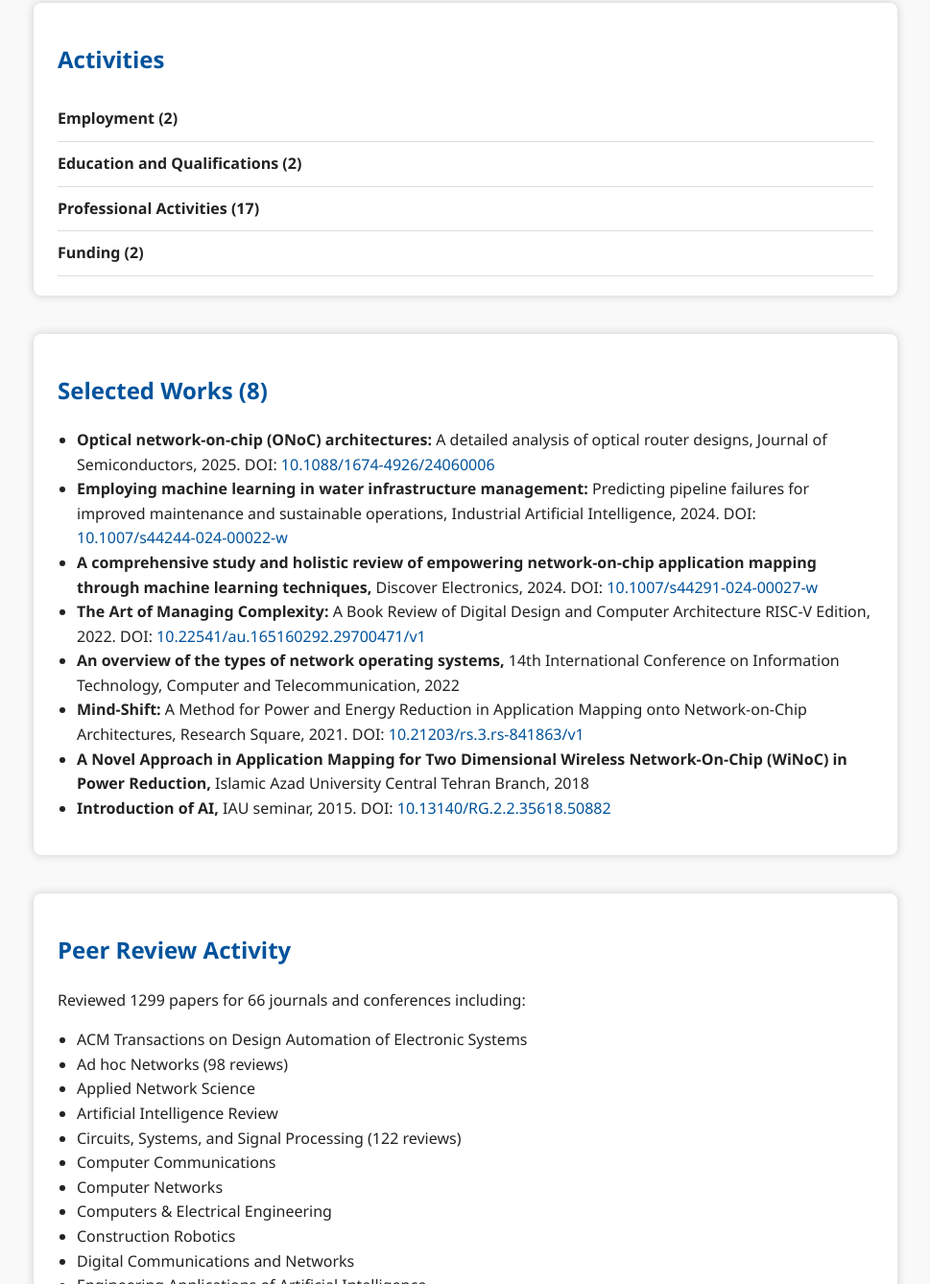
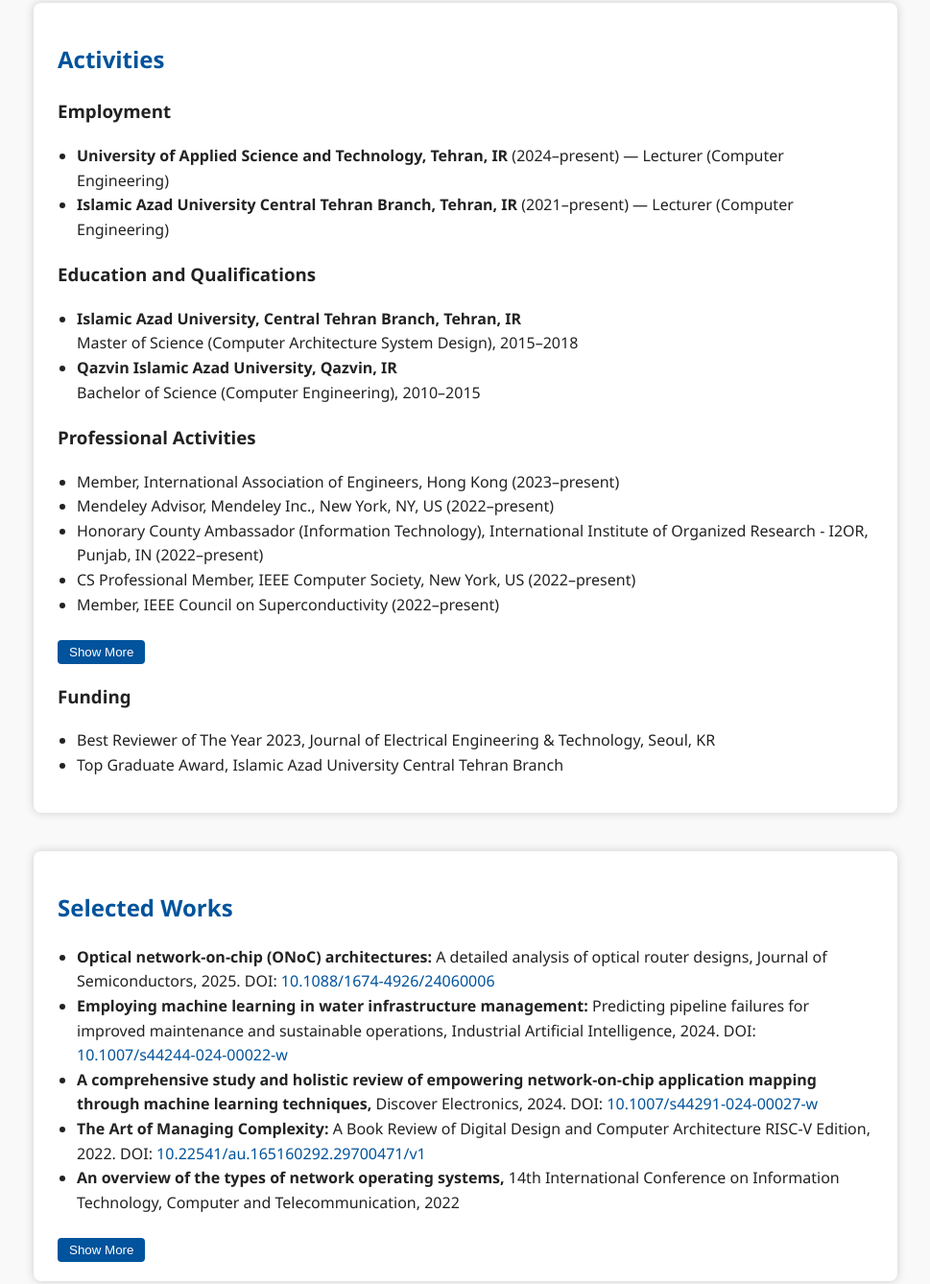
Before and after one commit to yasin-asadi/yasin-asadi.github.io, a plain HTML site: page index.html in a window 1280 px wide. Shown: the part 536-1874 px from the top of the page at 96% size, without its empty margins (155-1124 px from the left). Drawn offline with Linux system fonts and the light colour scheme.

Commit message:
Update index.html
# 2

```diff
--- a/index.html
+++ b/index.html
@@ -14,7 +14,7 @@
     background: #f9f9f9;
     color: #222;
   }
-  h1, h2, h3 {
+  h1, h2 {
     color: #00539C;
   }
   a {
@@ -35,18 +35,17 @@
     list-style-type: disc;
     padding-left: 20px;
   }
-  .collapsible {
+  button.show-more {
+    background-color: #00539C;
+    color: white;
+    border: none;
+    padding: 5px 12px;
+    border-radius: 4px;
     cursor: pointer;
-    user-select: none;
-    padding: 10px 0;
-    font-weight: bold;
-    border-bottom: 1px solid #ddd;
+    margin-top: 8px;
   }
-  .content {
-    display: none;
-    padding: 10px 0 15px 15px;
-    border-left: 3px solid #00539C;
-    margin-bottom: 10px;
+  button.show-more:hover {
+    background-color: #003d66;
   }
   footer {
     text-align: center;
@@ -81,27 +80,22 @@
 <section>
   <h2>Activities</h2>
 
-  <div class="collapsible">Employment (2)</div>
-  <div class="content">
+  <h3>Employment</h3>
   <ul>
     <li><strong>University of Applied Science and Technology, Tehran, IR</strong> (2024–present) — Lecturer (Computer Engineering)</li>
     <li><strong>Islamic Azad University Central Tehran Branch, Tehran, IR</strong> (2021–present) — Lecturer (Computer Engineering)</li>
   </ul>
-  </div>
 
-  <div class="collapsible">Education and Qualifications (2)</div>
-  <div class="content">
+  <h3>Education and Qualifications</h3>
   <ul>
     <li><strong>Islamic Azad University, Central Tehran Branch, Tehran, IR</strong><br>
         Master of Science (Computer Architecture System Design), 2015–2018</li>
     <li><strong>Qazvin Islamic Azad University, Qazvin, IR</strong><br>
         Bachelor of Science (Computer Engineering), 2010–2015</li>
   </ul>
-  </div>
 
-  <div class="collapsible">Professional Activities (17)</div>
-  <div class="content">
-    <ul>
+  <h3>Professional Activities</h3>
+  <ul class="show-limited" data-limit="5">
     <li>Member, International Association of Engineers, Hong Kong (2023–present)</li>
     <li>Mendeley Advisor, Mendeley Inc., New York, NY, US (2022–present)</li>
     <li>Honorary County Ambassador (Information Technology), International Institute of Organized Research - I2OR, Punjab, IN (2022–present)</li>
@@ -120,53 +114,47 @@
     <li>Researcher, Young Researchers and Elite Club Tehran, Tehran, IR (2015–present)</li>
     <li>Delegate, Translator, Scientific Advisor, Khayyam Invention Festival, Isfahan, IR (2019–2020)</li>
   </ul>
-  </div>
 
-  <div class="collapsible">Funding (2)</div>
-  <div class="content">
+  <h3>Funding</h3>
   <ul>
     <li>Best Reviewer of The Year 2023, Journal of Electrical Engineering & Technology, Seoul, KR</li>
     <li>Top Graduate Award, Islamic Azad University Central Tehran Branch</li>
   </ul>
-  </div>
 </section>
 
 <section>
-  <h2>Selected Works (8)</h2>
-  <ul>
-    <li><strong>Optical network-on-chip (ONoC) architectures:</strong> A detailed analysis of optical router designs, Journal of Semiconductors, 2025. DOI: <a href="https://doi.org/10.1088/1674-4926/24060006" target="_blank">10.1088/1674-4926/24060006</a></li>
-    <li><strong>Employing machine learning in water infrastructure management:</strong> Predicting pipeline failures for improved maintenance and sustainable operations, Industrial Artificial Intelligence, 2024. DOI: <a href="https://doi.org/10.1007/s44244-024-00022-w" target="_blank">10.1007/s44244-024-00022-w</a></li>
-    <li><strong>A comprehensive study and holistic review of empowering network-on-chip application mapping through machine learning techniques,</strong> Discover Electronics, 2024. DOI: <a href="https://doi.org/10.1007/s44291-024-00027-w" target="_blank">10.1007/s44291-024-00027-w</a></li>
-    <li><strong>The Art of Managing Complexity:</strong> A Book Review of Digital Design and Computer Architecture RISC-V Edition, 2022. DOI: <a href="https://doi.org/10.22541/au.165160292.29700471/v1" target="_blank">10.22541/au.165160292.29700471/v1</a></li>
+  <h2>Selected Works</h2>
+  <ul class="show-limited" data-limit="5">
+    <li><strong>Optical network-on-chip (ONoC) architectures:</strong> A detailed analysis of optical router designs, Journal of Semiconductors, 2025. DOI: <a href="https://doi.org/10.1088/1674-4926/24060006" target="_blank" rel="noopener noreferrer">10.1088/1674-4926/24060006</a></li>
+    <li><strong>Employing machine learning in water infrastructure management:</strong> Predicting pipeline failures for improved maintenance and sustainable operations, Industrial Artificial Intelligence, 2024. DOI: <a href="https://doi.org/10.1007/s44244-024-00022-w" target="_blank" rel="noopener noreferrer">10.1007/s44244-024-00022-w</a></li>
+    <li><strong>A comprehensive study and holistic review of empowering network-on-chip application mapping through machine learning techniques,</strong> Discover Electronics, 2024. DOI: <a href="https://doi.org/10.1007/s44291-024-00027-w" target="_blank" rel="noopener noreferrer">10.1007/s44291-024-00027-w</a></li>
+    <li><strong>The Art of Managing Complexity:</strong> A Book Review of Digital Design and Computer Architecture RISC-V Edition, 2022. DOI: <a href="https://doi.org/10.22541/au.165160292.29700471/v1" target="_blank" rel="noopener noreferrer">10.22541/au.165160292.29700471/v1</a></li>
     <li><strong>An overview of the types of network operating systems,</strong> 14th International Conference on Information Technology, Computer and Telecommunication, 2022</li>
-    <li><strong>Mind-Shift:</strong> A Method for Power and Energy Reduction in Application Mapping onto Network-on-Chip Architectures, Research Square, 2021. DOI: <a href="https://doi.org/10.21203/rs.3.rs-841863/v1" target="_blank">10.21203/rs.3.rs-841863/v1</a></li>
+    <li><strong>Mind-Shift:</strong> A Method for Power and Energy Reduction in Application Mapping onto Network-on-Chip Architectures, Research Square, 2021. DOI: <a href="https://doi.org/10.21203/rs.3.rs-841863/v1" target="_blank" rel="noopener noreferrer">10.21203/rs.3.rs-841863/v1</a></li>
     <li><strong>A Novel Approach in Application Mapping for Two Dimensional Wireless Network-On-Chip (WiNoC) in Power Reduction,</strong> Islamic Azad University Central Tehran Branch, 2018</li>
-    <li><strong>Introduction of AI,</strong> IAU seminar, 2015. DOI: <a href="https://doi.org/10.13140/RG.2.2.35618.50882" target="_blank">10.13140/RG.2.2.35618.50882</a></li>
+    <li><strong>Introduction of AI,</strong> IAU seminar, 2015. DOI: <a href="https://doi.org/10.13140/RG.2.2.35618.50882" target="_blank" rel="noopener noreferrer">10.13140/RG.2.2.35618.50882</a></li>
   </ul>
 </section>
 
 <section>
-  <h2>Peer Review Activity</h2>
-  <p>
-    Reviewed 1299 papers for 66 journals and conferences including:
-  </p>
+  <h2>Peer Review Activity (Selected Journals)</h2>
   <ul>
     <li>ACM Transactions on Design Automation of Electronic Systems</li>
-    <li>Ad hoc Networks (98 reviews)</li>
+    <li>Ad hoc Networks</li>
     <li>Applied Network Science</li>
     <li>Artificial Intelligence Review</li>
-    <li>Circuits, Systems, and Signal Processing (122 reviews)</li>
+    <li>Circuits, Systems, and Signal Processing</li>
     <li>Computer Communications</li>
     <li>Computer Networks</li>
     <li>Computers & Electrical Engineering</li>
     <li>Construction Robotics</li>
     <li>Digital Communications and Networks</li>
     <li>Engineering Applications of Artificial Intelligence</li>
-    <li>EURASIP Journal on Wireless Communications and Networking (125 reviews)</li>
+    <li>EURASIP Journal on Wireless Communications and Networking</li>
     <li>IEEE Signal Processing Letters</li>
     <li>International Journal of Wireless Networks and Broadband Technologies</li>
     <li>Internet of Things</li>
-    <li>Journal of Electrical Engineering & Technology (251 reviews)</li>
+    <li>Journal of Electrical Engineering & Technology</li>
     <li>Journal of King Saud University</li>
     <li>Journal of Systems Architecture</li>
     <li>Microprocessors and Microsystems</li>
@@ -181,13 +169,27 @@
 </footer>
 
 <script>
-  // Simple collapsible sections
-  const collapsibles = document.querySelectorAll('.collapsible');
-  collapsibles.forEach(collapse => {
-    collapse.addEventListener('click', () => {
-      const content = collapse.nextElementSibling;
-      content.style.display = content.style.display === 'block' ? 'none' : 'block';
+  // Show limited list with "Show More" button for ul.show-limited
+  document.querySelectorAll('ul.show-limited').forEach(ul => {
+    const limit = parseInt(ul.getAttribute('data-limit'), 10) || 5;
+    const items = ul.querySelectorAll('li');
+    if (items.length > limit) {
+      // Hide items after limit
+      for (let i = limit; i < items.length; i++) {
+        items[i].style.display = 'none';
+      }
+      // Create show more button
+      const btn = document.createElement('button');
+      btn.textContent = 'Show More';
+      btn.className = 'show-more';
+      btn.addEventListener('click', () => {
+        for (let i = limit; i < items.length; i++) {
+          items[i].style.display = 'list-item';
+        }
+        btn.style.display = 'none';
       });
+      ul.after(btn);
+    }
   });
 </script>
 
```
Lines whose indentation alone changed are shown as unchanged.
